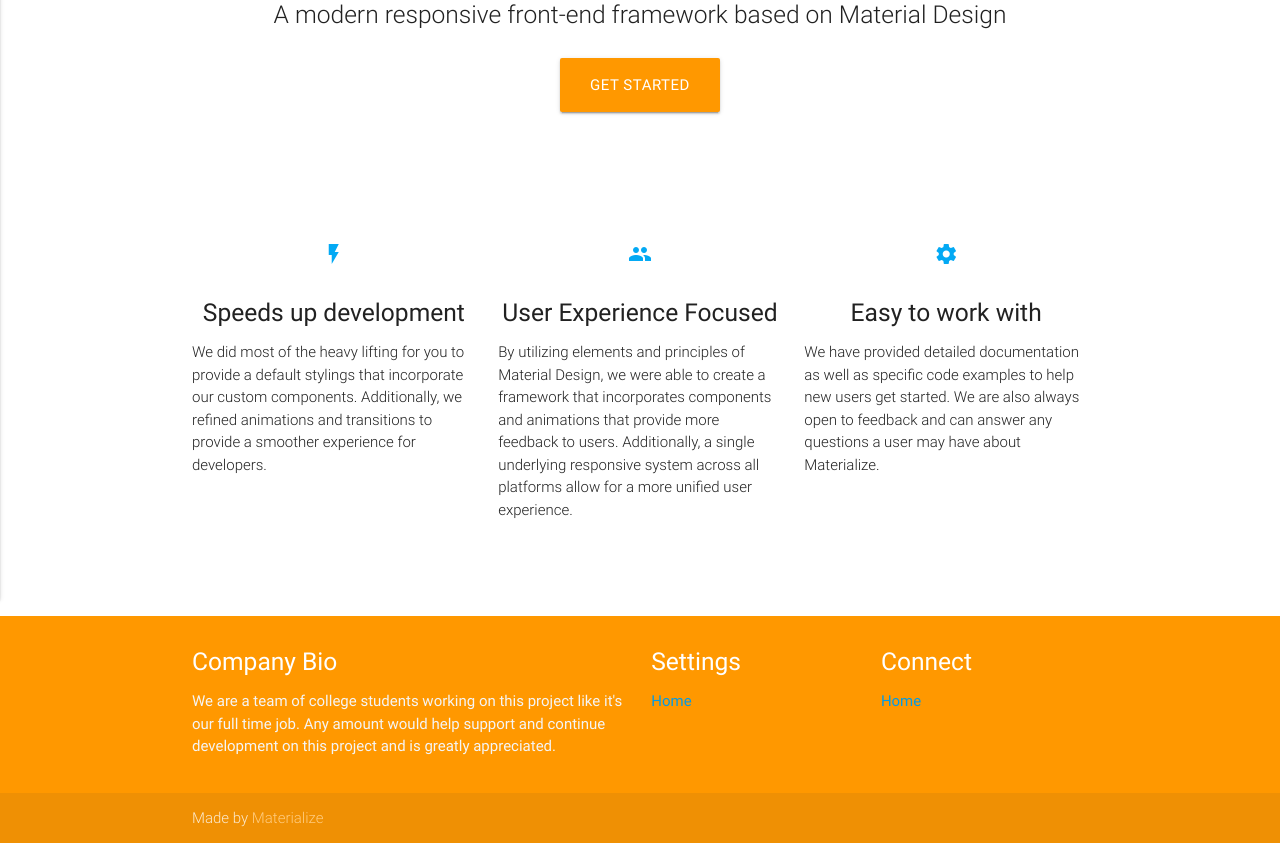
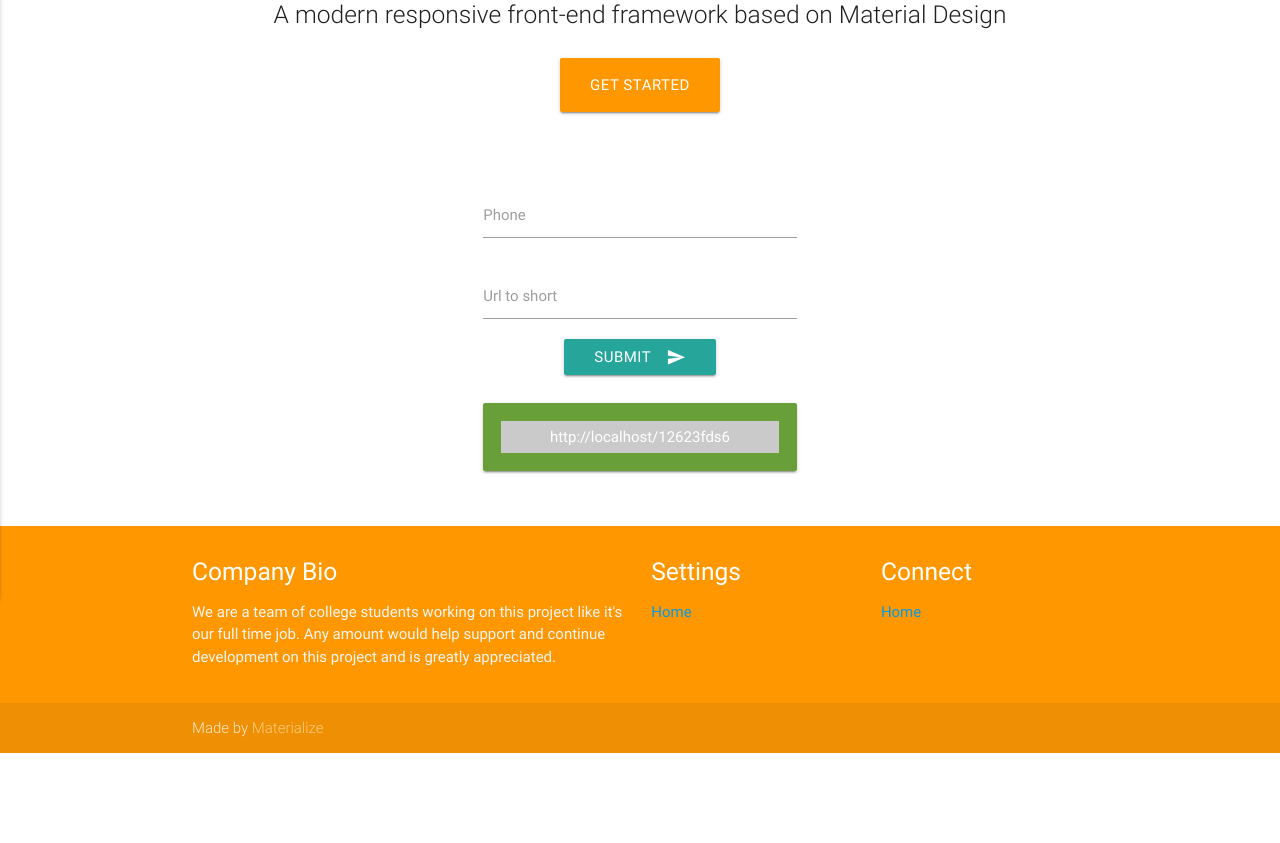
Before and after one commit to szymon6927/url-shortener, a Flask app: page / in a window 1280 px wide. Shown: the part 261-1104 px from the top of the page. After the commit the page ends 1014 px from the top, so only its background shows below. Run offline with Flask 2, Linux system fonts and the light colour scheme; parts of the project's set-up code (start-up, migrations or seed data) failed here and were passed over.

Commit message:
form support, repair view, first step to generate short url

```diff
--- a/app/home/views.py
+++ b/app/home/views.py
@@ -1,6 +1,14 @@
-from flask import render_template
+import json
+
+from flask import flash, render_template
+from flask import request
 
 from . import home
+
+from ..models import Customers
+from ..models import Openned
+
+from .. import utils
 
 @home.route('/')
 def homepage():
@@ -8,3 +16,16 @@ def homepage():
     Render the homepage template on the / route
     """
     return render_template('home/index.html', title="Welcome")
+
+@home.route('/addLink', methods=['POST'])
+def addLink():
+    url = request.form['link']
+    phone = request.form['phone']
+
+    if not utils.url_checker(url):
+        return json.dumps({'html':'<span>Podany link jest błędny, spróbuj ponownie!</span>'})
+
+    link_hash = utils.random_string_generator(8)
+
+    print(link_hash, flush=True)
+    return json.dumps({'html':'<span>Link added!</span>', 'hash':link_hash})
--- a/app/static/css/style.css
+++ b/app/static/css/style.css
@@ -0,0 +1,22 @@
+.url-shorenter-section  {
+    width: 35%;
+    margin: 0 auto;
+}
+
+.card .card-content {
+    padding: 18px;
+}
+
+.shorted-link {
+    text-align: center;
+    background: #cacaca;
+    padding: 5px;
+}
+
+
+
+@media (max-width: 767px) {
+    .url-shorenter-section  {
+        width: initial;
+    }
+}
--- /dev/null
+++ b/app/static/js/app.js
@@ -0,0 +1,29 @@
+$(document).ready(function() {
+  console.log("Wow!")
+
+  $('#link-form').submit(function(event) {
+    console.log("click");
+    event.preventDefault();
+    let phone = $('#phone').val();
+    let link = $('#url_to_short').val();
+
+    console.log("link ", link, "phone ", phone);
+
+    $.ajax({
+      type: "POST",
+      url: "/addLink",
+      data: {
+        phone: phone,
+        link: link
+      },
+      success: function(data) {
+        data = JSON.parse(data)
+        console.log(data);
+        $('.shorted-link').html(data.html);
+      },
+      error: function(data) {
+        console.log("error: ", data);
+      }
+    })
+  });
+})
--- a/app/templates/base.html
+++ b/app/templates/base.html
@@ -20,4 +20,5 @@
   integrity="sha256-FgpCb/KJQlLNfOu91ta32o/NMZxltwRo8QtmkMRdAu8="
   crossorigin="anonymous"></script>
 <script src="https://cdnjs.cloudflare.com/ajax/libs/materialize/0.100.2/js/materialize.min.js"></script>
+<script src="{{ url_for('static', filename='js/app.js') }}"></script>
 </html>
--- a/app/templates/home/index.html
+++ b/app/templates/home/index.html
@@ -1,7 +1,4 @@
-{% extends "base.html" %}
-{% block title %}Home{% endblock %}
-
-{% block body %}
+{% extends "base.html" %} {% block title %}Home{% endblock %} {% block body %}
 <div class="section no-pad-bot" id="index-banner">
   <div class="container">
     <br>
@@ -19,50 +16,37 @@
   </div>
 </div>
 <div class="container">
-    <div class="section">
-
-        <!--   Icon Section   -->
+  <div class="url-shorenter-section">
     <div class="row">
-            <div class="col s12 m4">
-                <div class="icon-block">
-                    <h2 class="center light-blue-text">
-                        <i class="material-icons">flash_on</i>
-                    </h2>
-                    <h5 class="center">Speeds up development</h5>
-
-                    <p class="light">We did most of the heavy lifting for you to provide a default stylings that incorporate our custom components.
-                        Additionally, we refined animations and transitions to provide a smoother experience for developers.</p>
+      <form id="link-form" method="POST" class="col s12">
+        <div class="row">
+          <div class="input-field col s12">
+            <input id="phone" name="phone" type="text" class="validate">
+            <label for="phone">Phone</label>
+          </div>
+          <div class="input-field col s12">
+            <input id="url_to_short" name="url_to_short" type="text" class="validate">
+            <label for="url_to_short">Url to short</label>
+          </div>
+          <div class="col s12 center-align">
+            <button class="btn waves-effect waves-light" type="submit">Submit
+              <i class="material-icons right">send</i>
+            </button>
           </div>
         </div>
 
-            <div class="col s12 m4">
-                <div class="icon-block">
-                    <h2 class="center light-blue-text">
-                        <i class="material-icons">group</i>
-                    </h2>
-                    <h5 class="center">User Experience Focused</h5>
-
-                    <p class="light">By utilizing elements and principles of Material Design, we were able to create a framework that incorporates
-                        components and animations that provide more feedback to users. Additionally, a single underlying
-                        responsive system across all platforms allow for a more unified user experience.</p>
+        <div class="row">
+          <div class="col s12 m12">
+            <div class="card light-green darken-2">
+              <div class="card-content white-text">
+                <p class="shorted-link">http://localhost/12623fds6</p>
               </div>
-            </div>
-
-            <div class="col s12 m4">
-                <div class="icon-block">
-                    <h2 class="center light-blue-text">
-                        <i class="material-icons">settings</i>
-                    </h2>
-                    <h5 class="center">Easy to work with</h5>
-
-                    <p class="light">We have provided detailed documentation as well as specific code examples to help new users get started.
-                        We are also always open to feedback and can answer any questions a user may have about Materialize.</p>
             </div>
           </div>
         </div>
 
+      </form>
     </div>
-    <br>
-    <br>
+  </div>
 </div>
 {% endblock %}
--- a/config.py
+++ b/config.py
@@ -9,7 +9,6 @@ class DevelopmentConfig(Config):
     """
     Development configurations
     """
-
     DEBUG = True
     SQLALCHEMY_ECHO = True
     SQLALCHEMY_TRACK_MODIFICATIONS = False
--- a/requirements.txt
+++ b/requirements.txt
@@ -3,6 +3,7 @@ click==6.7
 Flask==0.12.2
 Flask-Migrate==2.1.1
 Flask-SQLAlchemy==2.3.2
+Flask-WTF==0.14.2
 itsdangerous==0.24
 Jinja2==2.10
 Mako==1.0.7
@@ -13,3 +14,4 @@ python-editor==1.0.3
 six==1.11.0
 SQLAlchemy==1.2.5
 Werkzeug==0.14.1
+WTForms==2.1
```
Also changed, not shown: app/utils.py (added, +49 -0 lines). Lines whose indentation alone changed are shown as unchanged.
